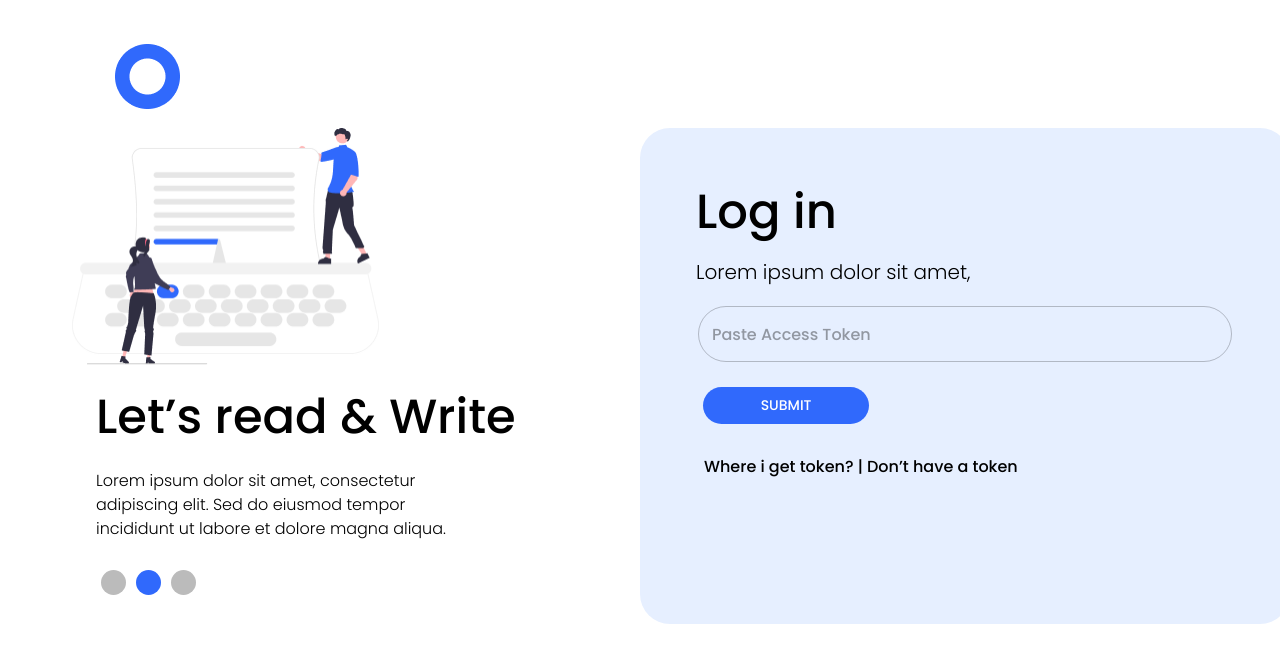
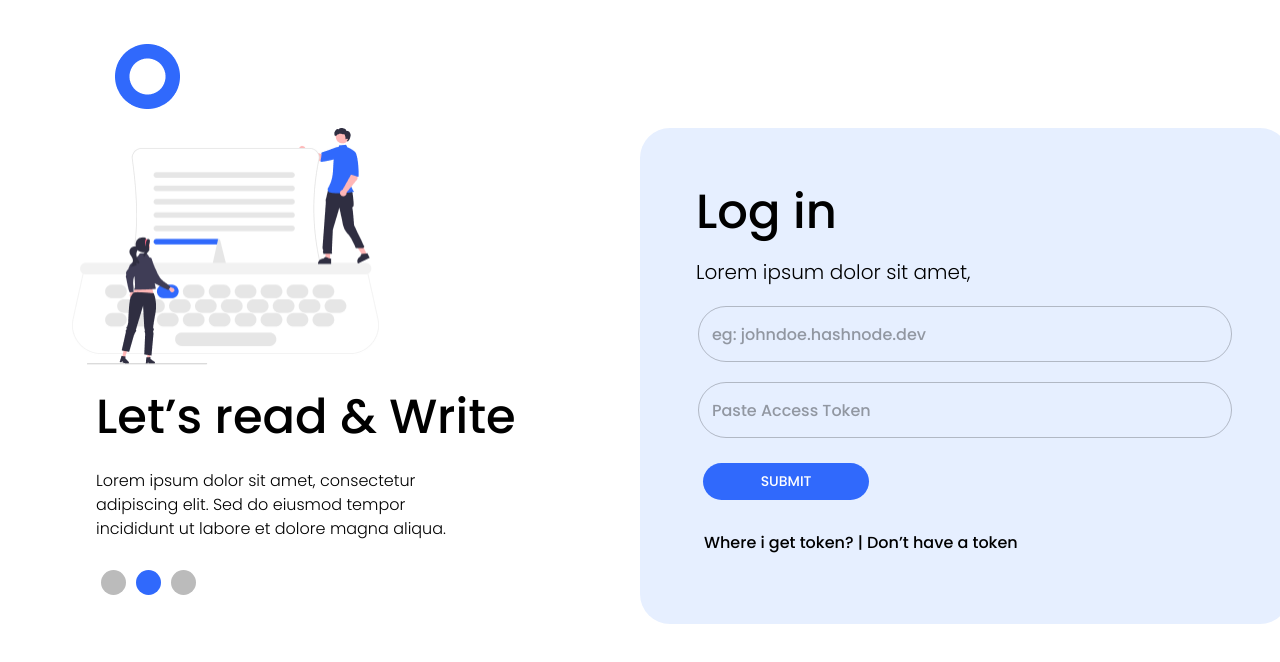
Before and after one commit to squad-a/HashHive, a React (Vite) app: page /auth in a window 1280 px wide. Shown: the top 662 px of the page. Built offline with nearby package versions, Linux system fonts and the light colour scheme; no server answers.

Commit message:
feat: Implement successful blog addition and update login mechanism (#12)

```diff
--- a/src/pages/Auth/Index.tsx
+++ b/src/pages/Auth/Index.tsx
@@ -4,19 +4,33 @@ import { useNavigate } from 'react-router-dom';
 import { Box, Grid, Typography, styled, Button, TextField } from '@mui/material';
 import Ellipse from '../../assets/Ellipse 766.png';
 import typewriter from '../../assets/undraw_typewriter_re_u9i2 1.png';
+import { useQuery } from '@apollo/client';
+import { GET_PUBLICATION } from '../../utils/query';
 
 const Index = () => {
   const [token, setToken] = useState('');
-  const setAccessToken = useAppStore((state) => state.setAccessToken);
+  const [host, setHost] = useState('');
+  const setTokenAndPublicationId = useAppStore((state) => state.setTokenAndPublicationId);
+  const { data } = useQuery(GET_PUBLICATION, { variables: { host } });
 
   const navigate = useNavigate();
 
   const handleSubmit = (e: { preventDefault: () => void }) => {
     e.preventDefault();
+    if (host === '' && token === '') return;
+
     console.log('button working');
-    setAccessToken(token);
-    navigate('/');
-    setToken('');
+    console.log('check 1', data, token, host);
+    setTokenAndPublicationId({
+      token,
+      id: data.publication.id
+    });
+
+    setTimeout(() => {
+      navigate('/');
+      setToken('');
+      setHost('');
+    }, 500);
   };
 
   const CircleBox = styled(Box)({
@@ -100,6 +114,18 @@ const Index = () => {
                   },
                   padding: '10px'
                 }}
+                name='host'
+                value={host}
+                onChange={(e) => setHost(e.target.value)}
+                placeholder='eg: johndoe.hashnode.dev'
+              />
+              <TextField
+                sx={{
+                  '& .MuiOutlinedInput-root': {
+                    borderRadius: '30px' // Add borderRadius for the outlined input
+                  },
+                  padding: '10px'
+                }}
                 name='token'
                 value={token}
                 onChange={(e) => setToken(e.target.value)}
@@ -108,7 +134,6 @@ const Index = () => {
               <ButtonStyled type='submit' sx={{ margin: '15px' }}>
                 Submit
               </ButtonStyled>
-              {/* <button>Submit</button> */}
             </Box>
             <Typography padding={2}>Where i get token? | Don’t have a token</Typography>
           </Box>
--- a/src/pages/PostEditor/Index.tsx
+++ b/src/pages/PostEditor/Index.tsx
@@ -1,8 +1,10 @@
 import { useMutation } from '@apollo/client';
 import { Button } from '@mui/material';
 import { ADD_POST } from '../../utils/query';
+import { useAppStore } from '../../utils/store';
 
 const Index = () => {
+  const publicationId = useAppStore((state) => state.publication_id);
   const [PublishPost, { data, loading, error }] = useMutation(ADD_POST);
 
   console.log(data, loading, error);
@@ -15,12 +17,13 @@ const Index = () => {
             variables: {
               input: {
                 title: 'Hey welcome',
-                subtitle: 'This is cool',
-                publicationId: '65821026c25b82e69420fd5e',
+                subtitle: 'Intro about me',
+                publicationId: publicationId,
                 contentMarkdown: '## Title here',
-                slug: 'this-is-cool',
+                slug: 'intro-about-me',
                 tags: {
-                  name: 'hashnode'
+                  name: 'test',
+                  slug: 'test'
                 }
               }
             }
--- a/src/utils/query.ts
+++ b/src/utils/query.ts
@@ -17,7 +17,7 @@ const GET_CURRENT_USER_AND_INITIAL_DATA = gql`
       provider
       deactivated
     }
-    personalized: feed(first: 10, filter: { type: PERSONALIZED }) {
+    personalized: feed(first: 9, filter: { type: PERSONALIZED }) {
       edges {
         node {
           id
@@ -86,7 +86,7 @@ const GET_CURRENT_USER_AND_INITIAL_DATA = gql`
         }
       }
     }
-    recent: feed(first: 10, filter: { type: RECENT }) {
+    recent: feed(first: 9, filter: { type: RECENT }) {
       edges {
         node {
           id
@@ -171,4 +171,13 @@ const ADD_POST = gql`
   }
 `;
 
-export { GET_CURRENT_USER_AND_INITIAL_DATA, ADD_POST };
+const GET_PUBLICATION = gql`
+  query getPublication($host: String!) {
+    publication(host: $host) {
+      title
+      id
+    }
+  }
+`;
+
+export { GET_CURRENT_USER_AND_INITIAL_DATA, ADD_POST, GET_PUBLICATION };
--- a/src/utils/store.tsx
+++ b/src/utils/store.tsx
@@ -3,16 +3,19 @@ import { createJSONStorage, persist } from 'zustand/middleware';
 
 interface IStore {
   access_token: string;
-  setAccessToken: (token: string) => void;
-  removeToken: () => void;
+  publication_id: string;
+  setTokenAndPublicationId: (data: { id: string; token: string }) => void;
+  removeTokenAndPublicationId: () => void;
 }
 
 export const useAppStore = create<IStore>()(
   persist(
     (set) => ({
       access_token: '',
-      setAccessToken: (token) => set({ access_token: token }),
-      removeToken: () => set({ access_token: '' })
+      publication_id: '',
+      setTokenAndPublicationId: (data) =>
+        set({ access_token: data.token, publication_id: data.id }),
+      removeTokenAndPublicationId: () => set({ access_token: '' })
     }),
     {
       name: 'app', // name of the item in the storage (must be unique)
```
